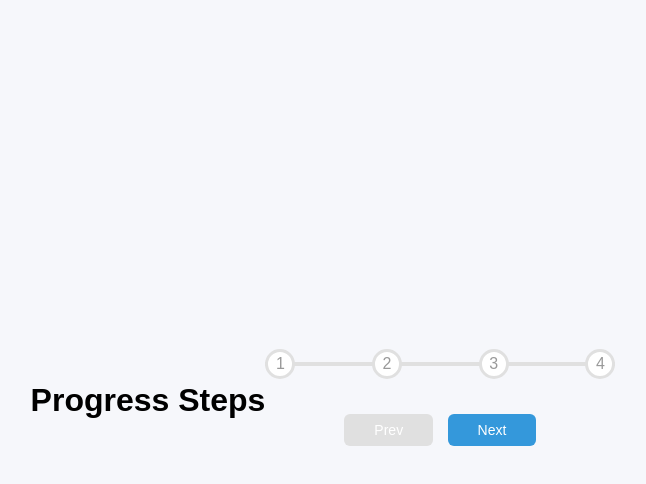
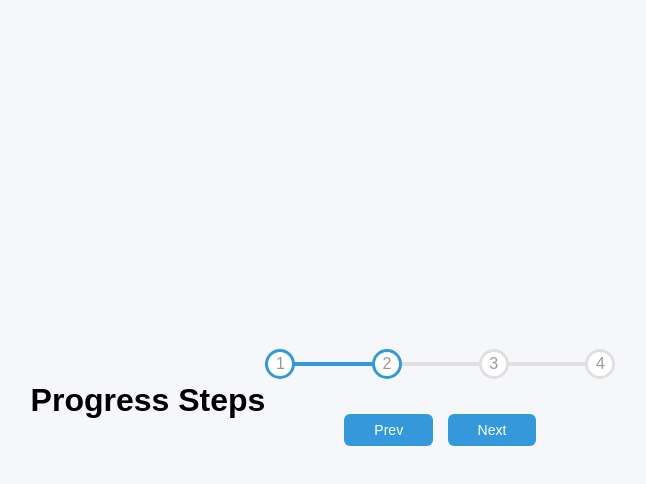
Before and after one commit to KayleeBeyene/50projects50days, a plain HTML site: page Progress Steps/index.html in a window 1280 px wide. Both pictures are taken after a click on the button "Next". Shown: the whole page, without its empty margins (317-963 px from the left). Drawn offline with Linux system fonts and the light colour scheme; a web font is replaced by a local one.

Commit message:
Added JS to project

```diff
--- a/Progress Steps/script.js
+++ b/Progress Steps/script.js
@@ -0,0 +1,49 @@
+const progress = document.getElementById("progress");
+const prev = document.getElementById("prev");
+const next = document.getElementById("next");
+const circles = document.querySelectorAll(".circle");
+
+let currentActive = 1;
+
+next.addEventListener("click", () => {
+  currentActive++;
+
+  if (currentActive > circles.length) {
+    currentActive = circles.length;
+  }
+
+  update();
+});
+
+prev.addEventListener("click", () => {
+  currentActive--;
+
+  if (currentActive < 1) {
+    currentActive = 1;
+  }
+  update();
+});
+
+function update() {
+  circles.forEach((circle, idx) => {
+    if (idx < currentActive) {
+      circle.classList.add("active");
+    } else {
+      circle.classList.remove("active");
+    }
+  });
+
+  const actives = document.querySelectorAll(".active");
+
+  progress.style.width =
+    ((actives.length - 1) / (circles.length - 1)) * 100 + "%";
+
+  if (currentActive === 1) {
+    prev.disabled = true;
+  } else if (currentActive === circles.length) {
+    next.disabled = true;
+  } else {
+    prev.disabled = false;
+    next.disabled = false;
+  }
+}
--- a/Progress Steps/style.css
+++ b/Progress Steps/style.css
@@ -65,7 +65,7 @@ body {
   transition: 0.4s ease;
 }
 
-.circle-active {
+.circle.active {
   border-color: var(--line-border-fill);
 }
 
```
